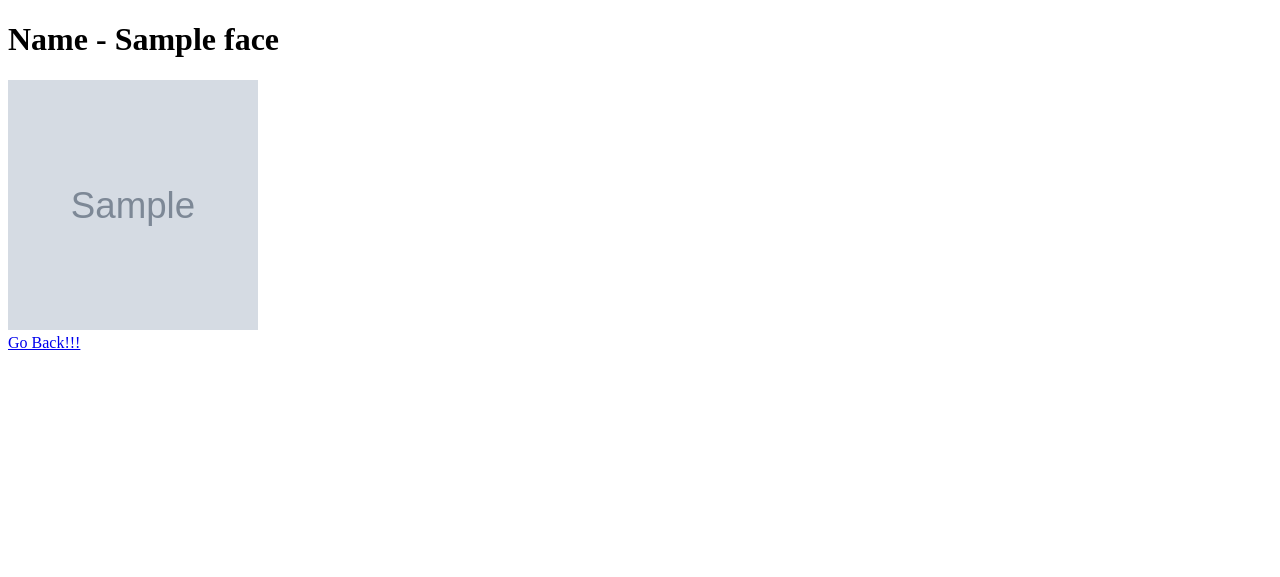
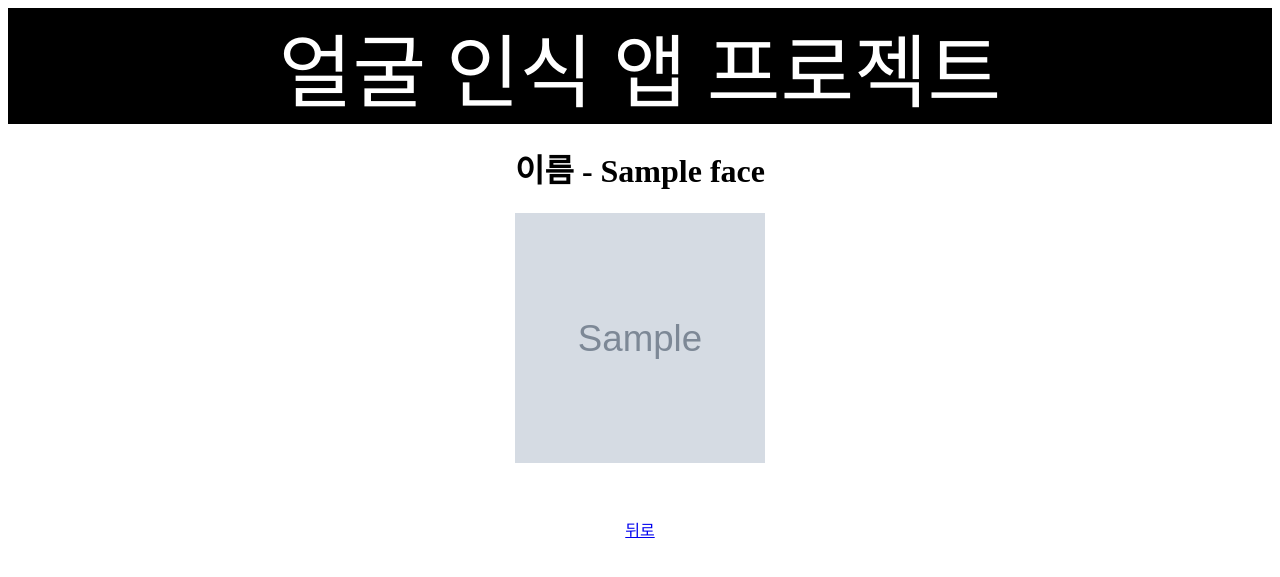
Before and after one commit to Solver6th/FaceRecognition, a Django app: page /facerecognition/face-image/1/ in a window 1280 px wide. Shown: the top 577 px of the page. Run offline with Django 4.2, Linux system fonts and the light colour scheme; tables that the repository leaves empty hold one stand-in row (values such as "Sample post"); grey boxes marked "Sample" are stand-in pictures.

Commit message:
facerecognition-221130-02
face_image_display.html 수정
가운데 정렬

```diff
--- a/mysite/facerecognition/forms.py
+++ b/mysite/facerecognition/forms.py
@@ -4,4 +4,4 @@ from .models import Face
 class FaceForm(forms.ModelForm):
     class Meta:
         model = Face
-        fields = ['name', 'image' ]
+        fields =('name', 'image' )
--- a/mysite/facerecognition/templates/facerecognition/face_image_display.html
+++ b/mysite/facerecognition/templates/facerecognition/face_image_display.html
@@ -1,12 +1,26 @@
 {% load static %}
 <!DOCTYPE html>
 <html>
+<head>
+    <title>얼굴 인식 앱 프로젝트</title>
+    <style>
+        nav {background-color:black; font-size:500%; text-align: center}
+        nav a {color:white}
+        h1 {text-align: center;}
+        p {text-align: center;}
+    </style>
+</head>
+<body>
+    <nav>
+        <a>얼굴 인식 앱 프로젝트</a>
 
-<body>
-    <h1>Name - {{face.name}}</h1>
+    </nav>
+    <h1>이름 - {{face.name}}</h1>
 
-    <img src="{{face.image.url}}" alt="Smiley face" width="250" height="250">
+    <p style="text-align:center;"><img src="{{face.image.url}}" alt="사진을 읽을 수 없습니다." width="250" height="250"></p>
     <br />
-    <a href="{% url 'facerecognition:home' %}">Go Back!!!</a>
+    <p>
+        <a href="{% url 'facerecognition:home' %}">뒤로</a>
+    </p>
 </body>
 </html>
```
Also changed, not shown: mysite/media/images/p7489.png (added), mysite/media/images/p7489_7epDch5.png (added), mysite/media/images/p7489_7ic7Cgb.png (added), mysite/media/images/p7489_C4Bhsw9.png (added), mysite/media/images/p7489_LWlkBp5.png (added).
